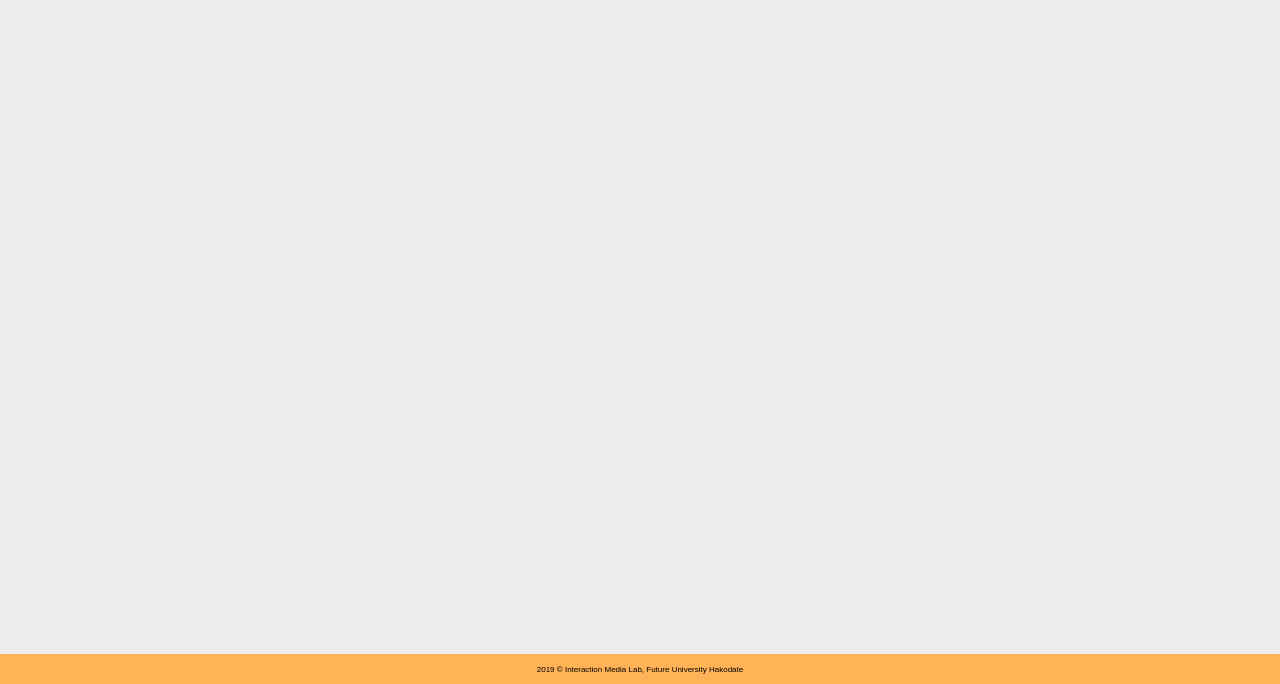
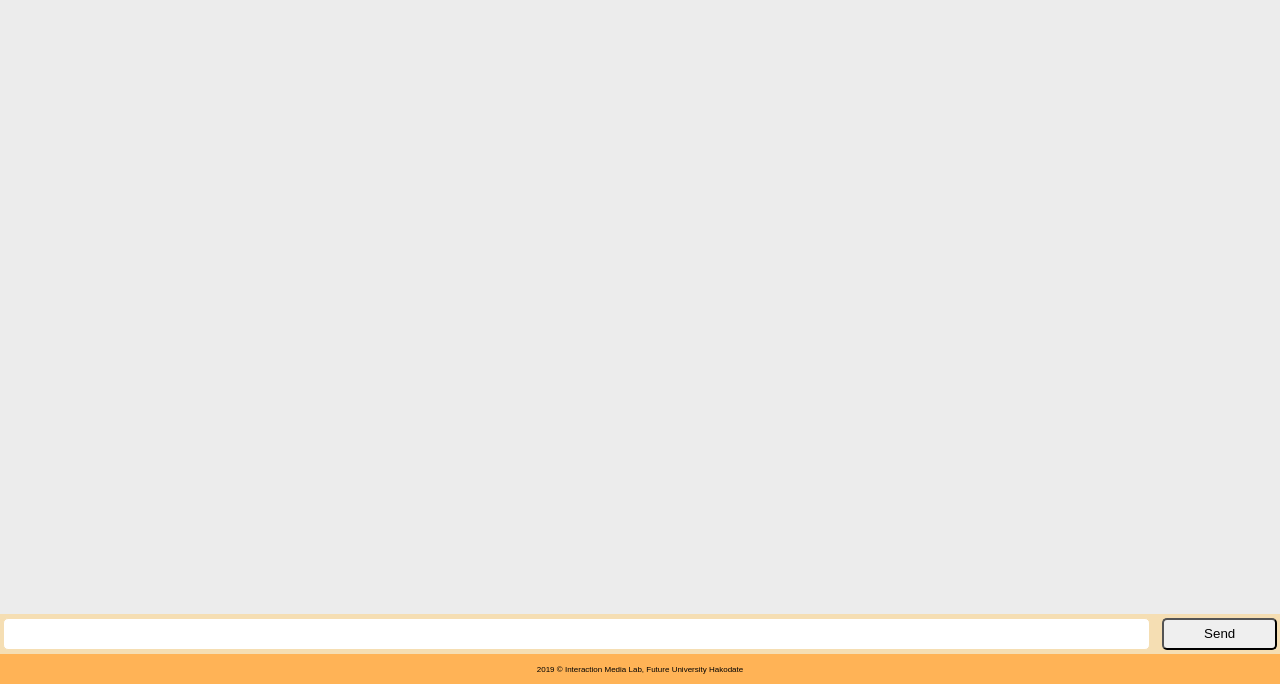
Before and after one commit to brianehenyo/taxidash-app, a Django app: template discover/templates/discover/trip.html in a window 1280 px wide. Shown: the part 116-800 px from the top of the page. Run offline with Django 3.2, Linux system fonts and the light colour scheme; the template is opened without the code that fills it, so the values that code supplies are empty.

Commit message:
Added chatbox fields

```diff
--- a/discover/static/discover/styles/trip.css
+++ b/discover/static/discover/styles/trip.css
@@ -206,3 +206,45 @@
     border-top-width: thin;
     border-top-color: darkorange;
 }
+
+.chat-messages {
+    height: 80vh;
+}
+
+.chat-entry {
+    border-style: solid;
+    border-color: wheat;
+    background-color: wheat;
+    height: 40px;
+    width: 100%;
+    position: sticky;
+    position: -webkit-sticky;
+    bottom: 0;
+}
+
+.chat-entry-form {
+    width: 100%;
+    height: 100%;
+    display: flex;
+    flex-flow: row wrap;
+    justify-content: space-between;
+    align-items: center;
+}
+
+.chat-text-field {
+    width: 90%;
+    height: 95%;
+    font-size: 1em;
+    padding-left: 5px;
+    padding-right: 5px;
+    border-radius: 5px;
+    border-style: solid;
+    border-width: thin;
+    border-color: wheat;
+}
+
+.chat-submit {
+    width: 9%;
+    height: 95%;
+    border-radius: 5px;
+}
--- a/discover/templates/discover/discover.html
+++ b/discover/templates/discover/discover.html
@@ -315,9 +315,9 @@
             {% csrf_token %}
             <div class="dialog-body">
                 <div class="dialog-form">
-                    <div id="lblOrganizer">Handle name</div>
+                    <div class="dialog-form-label" id="lblOrganizer">Handle name</div>
                     <input name="organizer" id="txtOrganizer" type="text">
-                    <div id="lblEmail">Email</div>
+                    <div class="dialog-form-label" id="lblEmail">Email</div>
                     <input name="email" id="txtEmail" type="email">
 
                     <input name="trip_id" id="trip_id" type="hidden">
--- a/discover/templates/discover/trip.html
+++ b/discover/templates/discover/trip.html
@@ -62,10 +62,15 @@
             <div class="list-msg">There are 0 passengers.</div>
         {% endif %}
         <div class="chat-container">
+            <div class="chat-messages">
 
-        </div>
-        <div class="chat-entry">
-
+            </div>
+            <div class="chat-entry">
+                <form class="chat-entry-form">
+                    <input class="chat-text-field" type="text">
+                    <button type="submit" id="chat-submit" class="chat-submit">Send</button>
+                </form>
+            </div>
         </div>
     {% endif %}
 </main>
```
Also changed, not shown: discover/static/discover/styles/discover.css (+14 -2 lines).
